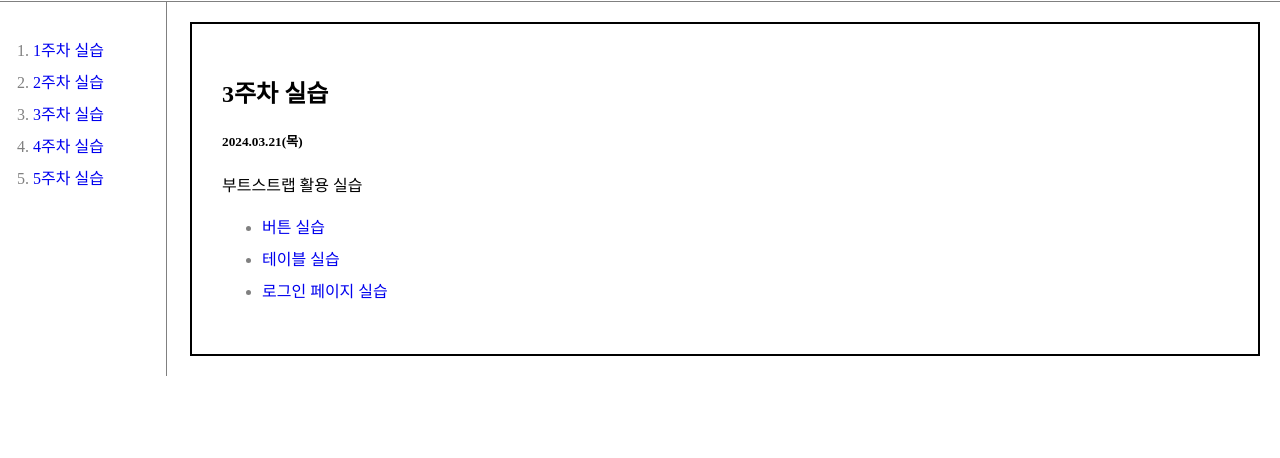
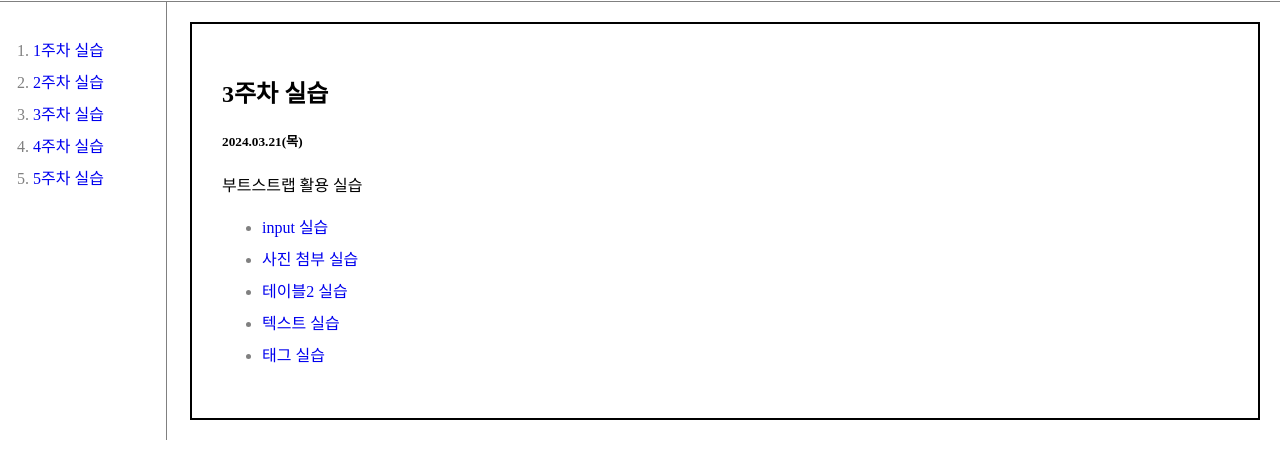
Before and after one commit to yxxndxxn/WEB_PROGRAMING, a plain HTML site: page 3.html in a window 1280 px wide. Shown: the part 86-544 px from the top of the page. Drawn offline with Linux system fonts and the light colour scheme.

Commit message:
3주차 파일 누락 수정

```diff
--- a/3.html
+++ b/3.html
@@ -29,9 +29,11 @@
             부트스트랩 활용 실습
 
             <ul>
-                <li><a href="0321(3)/buttons.html">버튼 실습</a></li>
-                <li><a href="0321(3)/table.html">테이블 실습</a></li>
-                <li><a href="0321(3)/sign in/index.html">로그인 페이지 실습</a></li>
+                <li><a href="0321(3)/input.html">input 실습</a></li>
+                <li><a href="0321(3)/media.html">사진 첨부 실습</a></li>
+                <li><a href="0321(3)/table.html">테이블2 실습</a></li>
+                <li><a href="0321(3)/text.html">텍스트 실습</a></li>
+                <li><a href="0321(3)/tag.html">태그 실습</a></li>
             </ul>
 
 
```
